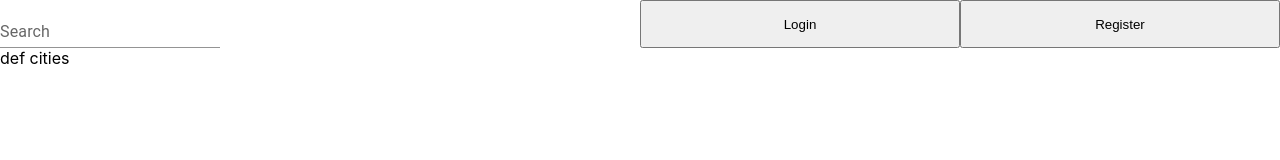
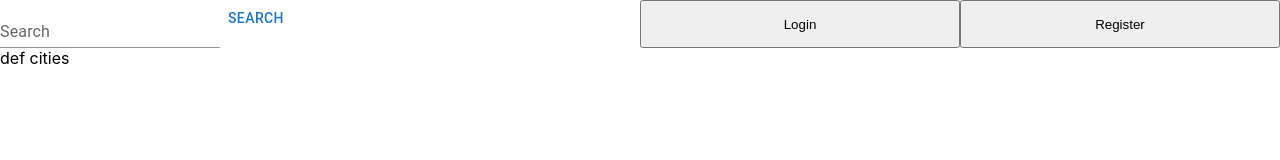
Before and after one commit to GoranAviani/react_apollo_client_3_cache, a React (Create React App) app: page / in a window 1280 px wide. Shown: the top 160 px of the page. Built offline with nearby package versions, Linux system fonts and the light colour scheme.

Commit message:
react-weather

```diff
--- a/src/ components/Search/Search.js
+++ b/src/ components/Search/Search.js
@@ -1,6 +1,6 @@
 import React, {useState} from "react";
 
-import {TextField} from "@mui/material";
+import {Button, TextField} from "@mui/material";
 
 const Search = () => {
     const [userSearch, setUserSearch] = useState("")
@@ -20,6 +20,7 @@ const Search = () => {
     return(
         <form onSubmit={searchFormHandler}>
             <TextField id="standard-basic" label="Search" variant="standard" value={userSearch} onChange={searchHandler}/>
+            <Button type="submit">Search</Button>
         </form>
     )
 }
```
